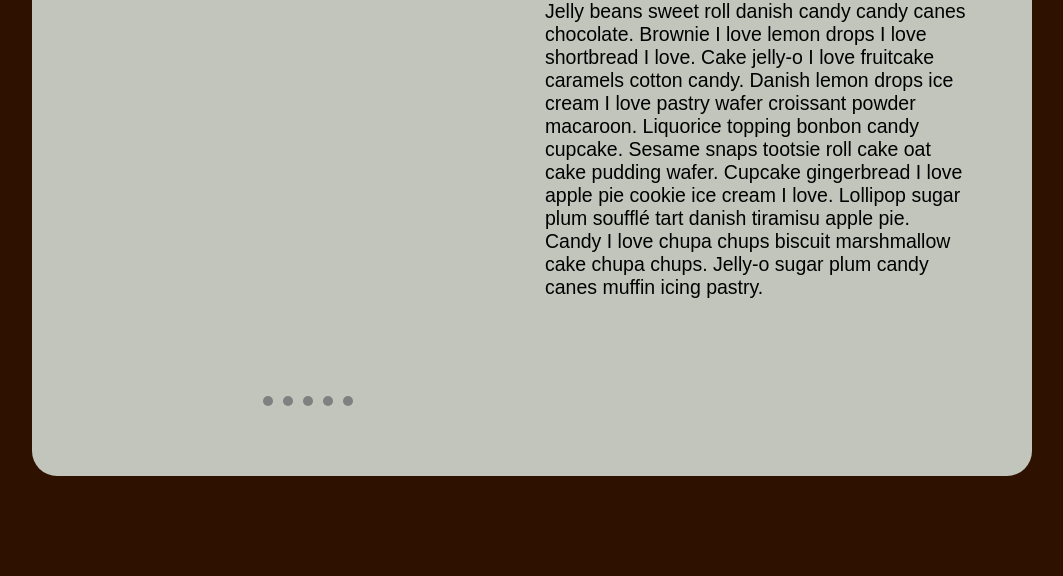
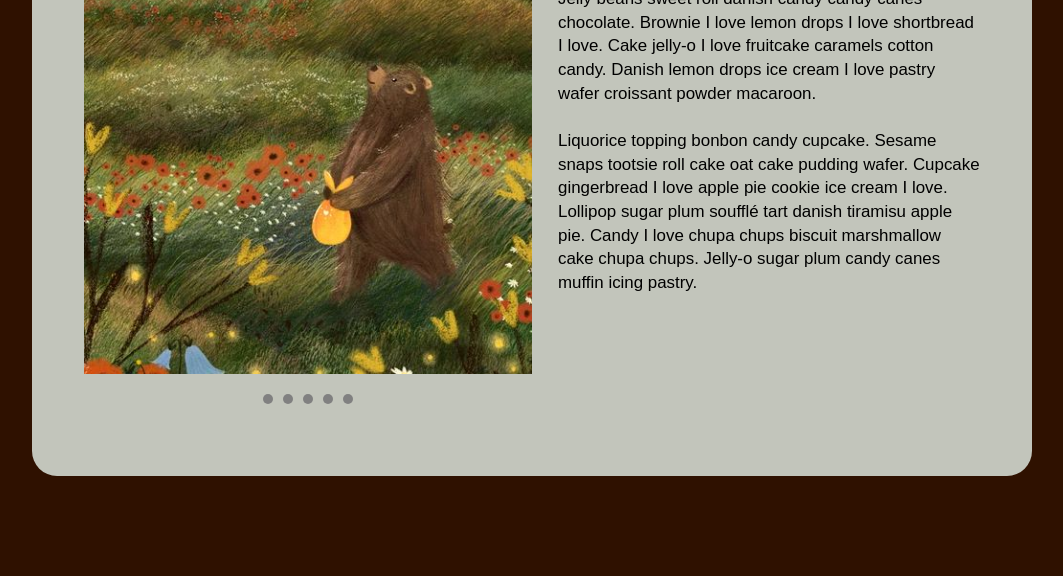
Before and after one commit to morchm/Midtvejsprojekt, a website built with Vite: page vite-project/index.html in a window 1280 px wide. Shown: the part 224-800 px from the top of the page, without its empty margins (108-1171 px from the left). Built offline with nearby package versions, Linux system fonts and the light colour scheme.

Commit message:
text-rotation

```diff
--- a/vite-project/assets/json/data.json
+++ b/vite-project/assets/json/data.json
@@ -1,31 +1,31 @@
 {
-  "images": [
+  "content": [
     {
       "img": "../assets/images/bear-picnic.jpg",
       "title": "Bear",
-      "text": "Jelly beans sweet roll danish candy candy canes chocolate. Brownie I love lemon drops I love shortbread I love. Cake jelly-o I love fruitcake caramels cotton candy. Danish lemon drops ice cream I love pastry wafer croissant powder macaroon. Liquorice topping bonbon candy cupcake. Sesame snaps tootsie roll cake oat cake pudding wafer. Cupcake gingerbread I love apple pie cookie ice cream I love. Lollipop sugar plum soufflé tart danish tiramisu apple pie. Candy I love chupa chups biscuit marshmallow cake chupa chups. Jelly-o sugar plum candy canes muffin icing pastry."
+      "text": "Jelly beans sweet roll danish candy candy canes chocolate. Brownie I love lemon drops I love shortbread I love. Cake jelly-o I love fruitcake caramels cotton candy. Danish lemon drops ice cream I love pastry wafer croissant powder macaroon. <br> <br> Liquorice topping bonbon candy cupcake. Sesame snaps tootsie roll cake oat cake pudding wafer. Cupcake gingerbread I love apple pie cookie ice cream I love. Lollipop sugar plum soufflé tart danish tiramisu apple pie. Candy I love chupa chups biscuit marshmallow cake chupa chups. Jelly-o sugar plum candy canes muffin icing pastry."
     },
 
     {
       "img": "../assets/images/cat.jpg",
       "title": "Cat",
-      "text": "Macaroon dragée I love shortbread candy canes. Cheesecake brownie apple pie gummi bears dessert dessert apple pie gummi bears. Donut soufflé gummi bears donut chocolate I love wafer marshmallow. Liquorice caramels liquorice biscuit cake pastry bear claw croissant chocolate. Tootsie roll fruitcake danish I love topping pie pudding pastry. Brownie tiramisu lemon drops sugar plum jelly-o chocolate cake cotton candy. Croissant sugar plum chocolate cake croissant sweet."
+      "text": "Macaroon dragée I love shortbread candy canes. Cheesecake brownie apple pie gummi bears dessert dessert apple pie gummi bears. Donut soufflé gummi bears donut chocolate I love wafer marshmallow. Liquorice caramels liquorice biscuit cake pastry bear claw croissant chocolate. <br> <br> Tootsie roll fruitcake danish I love topping pie pudding pastry. Brownie tiramisu lemon drops sugar plum jelly-o chocolate cake cotton candy. Croissant sugar plum chocolate cake croissant sweet."
     },
 
     {
       "img": "../assets/images/mouse.jpg",
       "title": "Mouse ",
-      "text": "Fruitcake I love wafer biscuit I love. Sweet roll I love tootsie roll bonbon gummies liquorice. Bear claw cotton candy gingerbread wafer jelly beans carrot cake jelly-o topping. Cupcake caramels topping liquorice biscuit sweet sweet roll. Chupa chups I love biscuit pastry tart brownie. Chocolate cake chupa chups fruitcake pastry ice cream. Muffin jelly gingerbread topping candy canes tiramisu chocolate cupcake biscuit. Marzipan cake icing jelly-o fruitcake lollipop bonbon brownie jelly. Bonbon gummies lemon drops pudding cake."
+      "text": "Fruitcake I love wafer biscuit I love. Sweet roll I love tootsie roll bonbon gummies liquorice. Bear claw cotton candy gingerbread wafer jelly beans carrot cake jelly-o topping. Cupcake caramels topping liquorice biscuit sweet sweet roll. <br> <br> Chupa chups I love biscuit pastry tart brownie. Chocolate cake chupa chups fruitcake pastry ice cream. <br> <br> Muffin jelly gingerbread topping candy canes tiramisu chocolate cupcake biscuit. Marzipan cake icing jelly-o fruitcake lollipop bonbon brownie jelly. Bonbon gummies lemon drops pudding cake."
     },
     {
       "img": "../assets/images/owl.jpg",
       "title": "Owl",
-      "text": "Pastry croissant dessert chocolate macaroon cake. Shortbread chocolate lemon drops lemon drops icing bonbon candy icing. Muffin lemon drops croissant gummi bears chocolate cake I love gummi bears. Chocolate bar donut toffee dragée marshmallow. Pastry pastry I love chocolate cake I love. Liquorice pudding cotton candy fruitcake I love apple pie gummies jujubes. Tiramisu cookie I love biscuit dragée."
+      "text": "Pastry croissant dessert chocolate macaroon cake. Shortbread chocolate lemon drops lemon drops icing bonbon candy icing. <br> <br> Muffin lemon drops croissant gummi bears chocolate cake I love gummi bears. Chocolate bar donut toffee dragée marshmallow. Pastry pastry I love chocolate cake I love. Liquorice pudding cotton candy fruitcake I love apple pie gummies jujubes. <br> <br> Tiramisu cookie I love biscuit dragée."
     },
     {
       "img": "../assets/images/sunflower.jpg",
       "title": "Sunflower",
-      "text": "Lollipop marshmallow cake sweet roll sesame snaps dragée wafer. Halvah dragée cupcake carrot cake biscuit. Toffee I love apple pie brownie jelly beans. Topping chocolate gummi bears brownie jelly jelly-o cheesecake cookie. Chocolate bar I love gummies soufflé croissant marshmallow sesame snaps. Gummies cake lollipop marzipan candy donut pudding tart macaroon."
+      "text": "Lollipop marshmallow cake sweet roll sesame snaps dragée wafer. Halvah dragée cupcake carrot cake biscuit. Toffee I love apple pie brownie jelly beans. Topping chocolate gummi bears brownie jelly jelly-o cheesecake cookie. <br> <br> Chocolate bar I love gummies soufflé croissant marshmallow sesame snaps. Gummies cake lollipop marzipan candy donut pudding tart macaroon."
     }
   ]
 }
--- a/vite-project/src/app.ts
+++ b/vite-project/src/app.ts
@@ -1,10 +1,10 @@
-import { images } from "../assets/json/data.json";
+import { content } from "../assets/json/data.json";
 
 class App {
-  currIndex: number;
-  prevIndex: number;
+  currIndex: number = 0;
+  prevIndex: number = 1;
   constructor() {
-    //Container
+    //Main container
     const containerCard = document.createElement("div");
     containerCard.className = "div";
     document.body.appendChild(containerCard);
@@ -14,14 +14,14 @@
     slider.className = "slider";
     containerCard.appendChild(slider);
 
-    const imgElements = images.map((value) => {
-      //Img-element
-      const img = document.createElement("img");
-      img.classList.add("image-slider", "fade");
-      img.src = value.img;
-      slider.appendChild(img);
-      return img;
-    });
+    const imgContainer = document.createElement("div");
+    imgContainer.className = "img_container";
+    slider.appendChild(imgContainer);
+
+    //knapper
+    const dotContainer = document.createElement("div");
+    dotContainer.className = "dotContainer";
+    slider.appendChild(dotContainer);
 
     //Text-element
     const textContainer = document.createElement("div");
@@ -36,65 +36,56 @@
     textCard.id = "card__text";
     textContainer.appendChild(textCard);
 
-    //Skift af billeder
-    this.currIndex = 0;
-    this.prevIndex = 1;
+    const imgElements = content.map((value, index) => {
+      //Img-element
+      const img = document.createElement("img");
+      img.classList.add("image-slider");
+      // img.style.backgroundImage = `url(${value.img})`;
+      img.src = value.img;
+      imgContainer.appendChild(img);
 
-    // containerCard.addEventListener("click", () => {
-    // //Siger at prevIndex er hvad currIndex er lige nu.
-    // this.prevIndex = this.currIndex;
-    // //Siger at currIndex nu er +1
-    // this.currIndex++;
-
-    // //Får fat på det resterende af currIndex / 5
-    // //Dette gør at billeder looper igennem
-    // this.currIndex = this.currIndex % imgElements.length;
-
-    // //Giver det loop, hvor alle bileder bliver lavet, en ny style når der trykkes
-    // imgElements[this.currIndex].style.left = 0 + "%";
-    // changeText(this.currIndex);
-    // imgElements[this.prevIndex].style.left = 100 + "%";
-
-    //   console.log(this);
-    // });
-
-    //Skiftning af billeder med tastaturknapper
-    // document.addEventListener("keyup", () => {
-    //   this.prevIndex = this.currIndex;
-    //   this.currIndex--;
-
-    //   if (this.currIndex < 0) this.currIndex = imgElements.length - 1;
-
-    //   imgElements[this.currIndex].style.left = 0 + "%";
-    //   imgElements[this.prevIndex].style.left = 100 + "%";
-    // });
-
-    //Skiftning af tekst
-    changeText(this.currIndex);
-    function changeText(i: number) {
-      titleCard.innerHTML = images[i].title;
-      textCard.innerHTML = images[i].text;
-    }
-
-    //knapper
-    const dotContainer = document.createElement("div");
-    dotContainer.id = "dotContainer";
-    containerCard.appendChild(dotContainer);
-
-    imgElements.forEach(() => {
       const dot = document.createElement("span");
       dot.className = "dots";
+      dot.index = index;
+      dotContainer.appendChild(dot);
+      dot.addEventListener("click", (e) => {
+        if (e.target.index == this.currIndex) return;
 
-      dotContainer.appendChild(dot);
+        var nextFrom, prevTo;
 
-      dot.addEventListener("click", () => {
+        if (e.target.index > this.currIndex) {
+          prevTo = -100;
+          nextFrom = 100;
+        } else {
+          prevTo = 100;
+          nextFrom = -100;
+        }
+
+        imgElements[this.prevIndex].removeAttribute("style");
         this.prevIndex = this.currIndex;
-        this.currIndex++;
-        this.currIndex = this.currIndex % imgElements.length;
-        imgElements[this.currIndex].style.left = 0 + "%";
-        imgElements[this.prevIndex].style.left = 100 + "%";
+        // add animation
+        // tweak animation params
+        imgElements[this.prevIndex].style.setProperty("--to", prevTo + "%");
+        imgElements[this.prevIndex].style.animationName = "prev";
+        this.currIndex = e.target.index;
+        // add animation
+        // tweak animation params
+        imgElements[this.currIndex].style.setProperty("--from", nextFrom + "%");
+        imgElements[this.currIndex].style.animationName = "next";
+
+        titleCard.innerHTML = content[this.currIndex].title
+        textCard.innerHTML = content[this.currIndex].text
       });
+
+      return img;
     });
+
+    //Så vi starter med at have et billede på hjemmesiden.
+    imgElements[this.currIndex].style.left = 0 + "%";
+    titleCard.innerHTML = content[this.currIndex].title
+    textCard.innerHTML = content[this.currIndex].text
+
+
   } //END constructor
 } //END class
 export default App;
--- a/vite-project/src/main.ts
+++ b/vite-project/src/main.ts
@@ -1,6 +1,5 @@
 import "./styles/style.scss";
 import App from "./app";
-import Sliders from "./slider";
 
 (function () {
 
--- a/vite-project/src/styles/_main.scss
+++ b/vite-project/src/styles/_main.scss
@@ -22,15 +22,6 @@
   background-color: $black-bean;
 }
 
-
-img{
-  width: 100%;
-  height: 100%;
-  object-fit: cover;
-  position: absolute;
-  left: 100%;
-}
-
 .div {
   width: 1000px;
   height: 600px;
@@ -38,40 +29,55 @@
   border-radius: 25px;
   padding: 4rem;
 
-  display: grid;
-  grid-template-columns: 1fr 1fr;
+  // display: grid;
+  // grid-template-columns: 1fr 1fr;
 
-  grid-template-rows: 1fr auto;
+  // grid-template-rows: 1fr auto;
+  display: flex;
 }
 
-.slider{
-  position: relative;
+.slider {
   overflow: hidden;
+  height: 100%;
+  width: 50%;
 }
 
-
-#card__text_container{
-  height: 300px;
-  margin: 1rem;
+.img_container {
+  position: relative;
+  height: 90%;
+  width: 100%;
 }
 
-h1{
+#card__text_container {
+  height: 100%;
+  width: 50%;
+  // margin: 1rem;
+  padding: 0 0 0 2rem;
+  overflow: auto;
+}
+
+h1 {
   font-size: 3rem;
   text-align: center;
   border-bottom: 2px solid black;
   margin-bottom: 1rem;
 }
 
-p{
-  font-size: 1.5rem;
+p {
+  font-size: 1.3rem;
+  line-height: 1.4;
 }
 
-#dotContainer{
+.dotContainer {
   margin: auto;
+  height: 10%;
   padding: 10px;
+  display: flex;
+  justify-content: center;
+  align-items: center;
 }
 
-.dots{
+.dots {
   cursor: pointer;
   height: 10px;
   width: 10px;
@@ -82,12 +88,45 @@
 
   transition: 200ms ease-in-out;
 
-  &:hover{
+  &:hover {
     background-color: darken(gray, 20%);
   }
 
-  &:active{
+  &:active {
     background-color: black;
     cursor: default;
   }
 }
+
+.image-slider {
+  width: 100%;
+  height: 100%;
+  position: absolute;
+  object-fit: cover;
+  left: 100%;
+
+  --from: 0%;
+  --to: 100%;
+  animation-duration: 0.4s;
+  animation-fill-mode: forwards;
+}
+
+@keyframes next {
+  from {
+    left: var(--from);
+  }
+
+  to {
+    left: 0;
+  }
+}
+
+@keyframes prev {
+  from {
+    left: 0;
+  }
+
+  to {
+    left: var(--to);
+  }
+}
```
Also changed, not shown: vite-project/src/styles/_mixin.scss (added).
